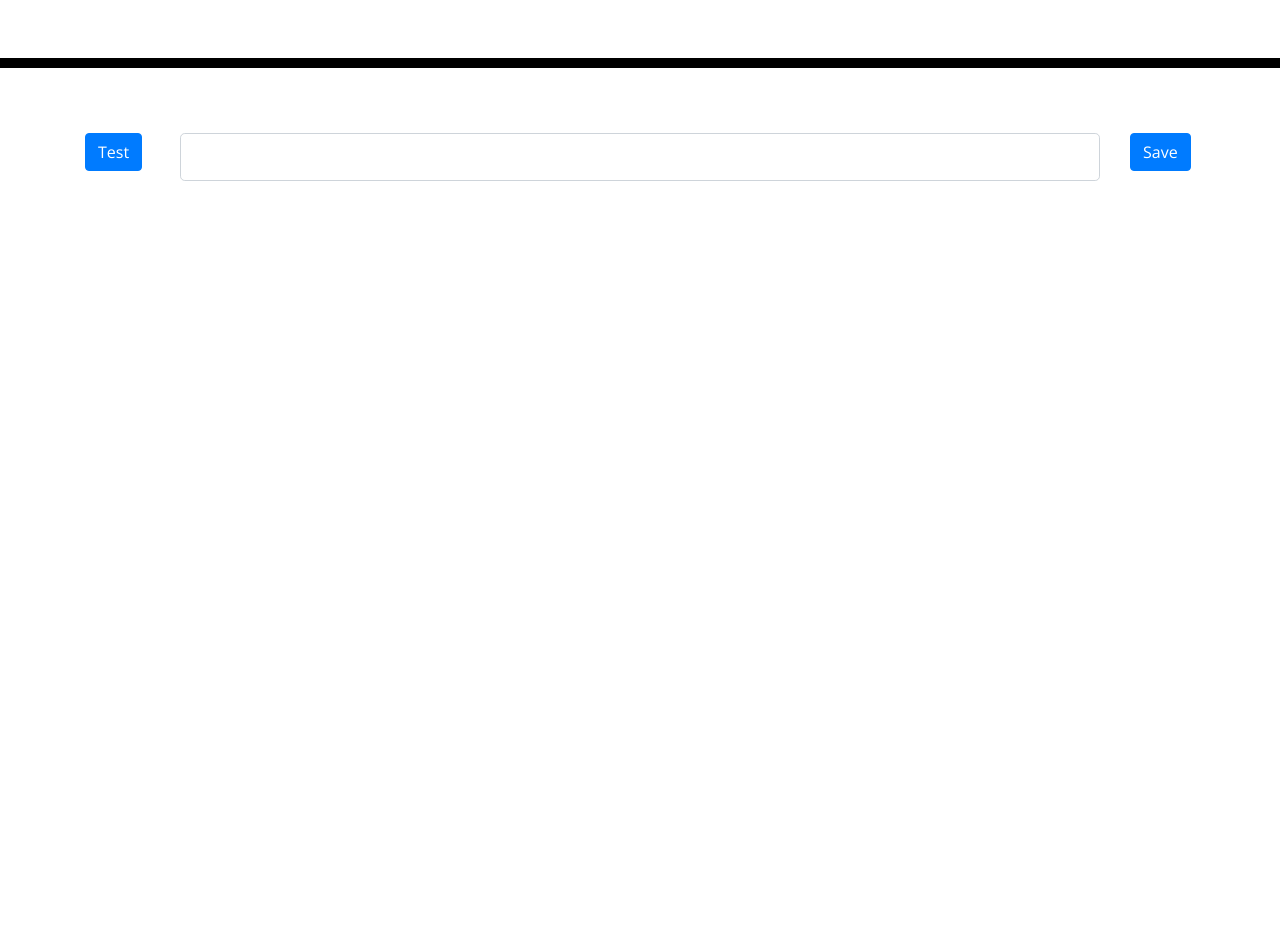
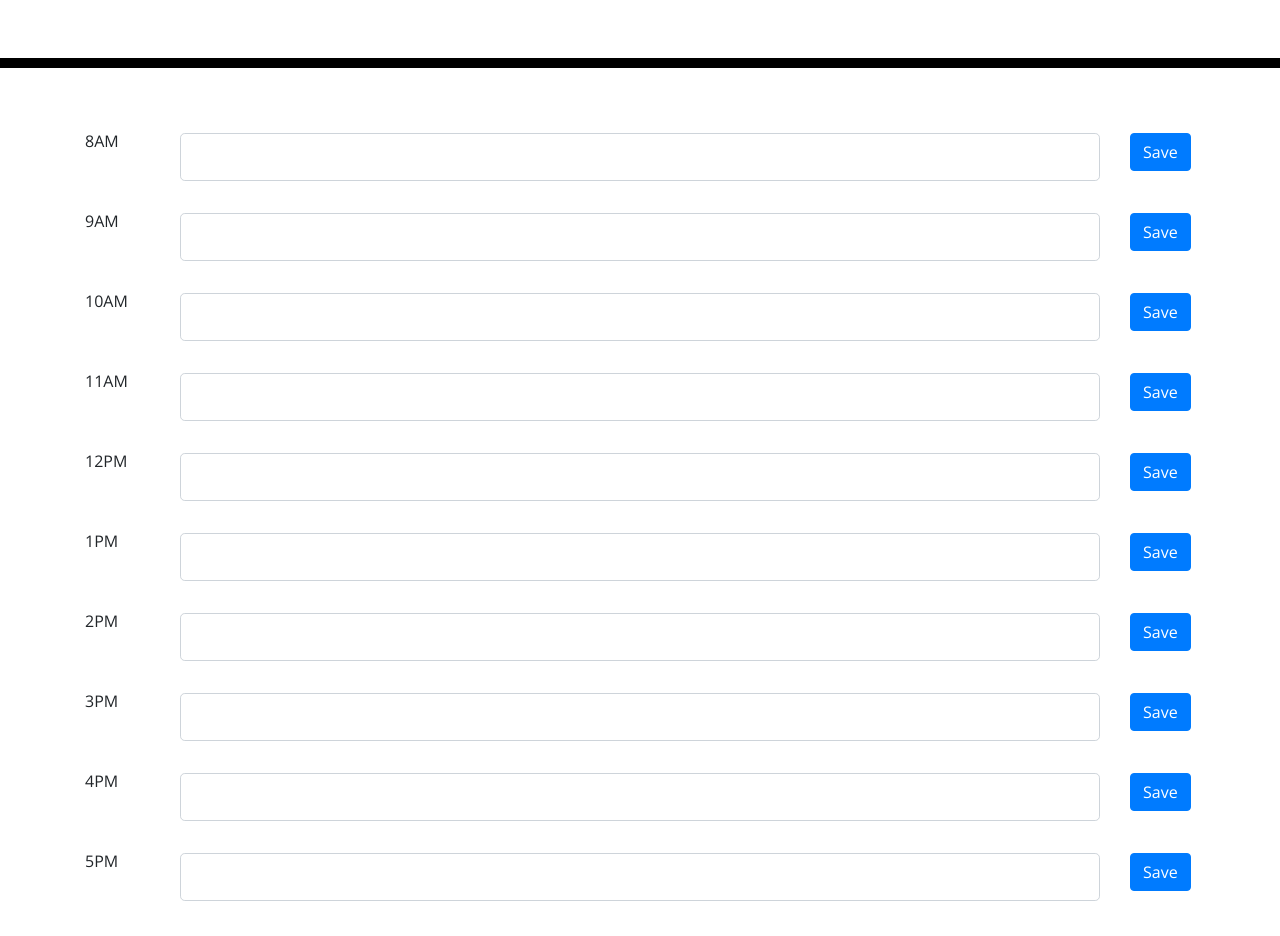
Before and after one commit to sranson/day-planner, a plain HTML site: page index.html in a window 1280 px wide. Shown: the part 200-1136 px from the top of the page. Before the commit the page ends 800 px from the top, so only its background shows below. Drawn offline with nearby package versions, Linux system fonts and the light colour scheme; files that its build step writes are made by us from their sources.

Commit message:
updated layout and added ids to inputs

```diff
--- a/index.html
+++ b/index.html
@@ -38,22 +38,169 @@
     <div class="container">
       <!-- Timeblocks go here -->
 
-      <!-- 8am - 9am -->
-      <div class="row">
-        <!-- FIRST ROW -->
+
+      <div class="row">       <!-- START OF DIV.ROW 1-->
         <div class="col-1">
-          <button class="btn btn-primary">Test</button>
+            <p>8AM</p>
         </div>
         <div class="col-10">
           <div class="input-group input-group-lg">
-            <input type="text" class="form-control" aria-label="Large" aria-describedby="inputGroup-sizing-sm">
+            <input id="8am" type="text" class="form-control" aria-label="Large" aria-describedby="inputGroup-sizing-sm">
           </div>
         </div>
         <div class="col-1">
           <button class="btn btn-primary">Save</button>
         </div>
         <!-- END OF FIRST ROW -->
-      </div>    <!-- END OF DIV.ROW -->
+      </div>    <!-- END OF DIV.ROW 1-->
+
+
+
+      <div class="row">       <!-- START OF DIV.ROW 2-->
+        <div class="col-1">
+            <p>9AM</p>
+        </div>
+        <div class="col-10">
+          <div class="input-group input-group-lg">
+            <input id="9am" type="text" class="form-control" aria-label="Large" aria-describedby="inputGroup-sizing-sm">
+          </div>
+        </div>
+        <div class="col-1">
+          <button class="btn btn-primary">Save</button>
+        </div>
+        <!-- END OF FIRST ROW -->
+      </div>    <!-- END OF DIV.ROW 2-->
+
+
+      <div class="row">       <!-- START OF DIV.ROW 3-->
+        <div class="col-1">
+            <p>10AM</p>
+        </div>
+        <div class="col-10">
+          <div class="input-group input-group-lg">
+            <input id="10am" type="text" class="form-control" aria-label="Large" aria-describedby="inputGroup-sizing-sm">
+          </div>
+        </div>
+        <div class="col-1">
+          <button class="btn btn-primary">Save</button>
+        </div>
+        <!-- END OF FIRST ROW -->
+      </div>    <!-- END OF DIV.ROW 3-->
+
+
+
+      <div class="row">       <!-- START OF DIV.ROW 4-->
+        <div class="col-1">
+            <p>11AM</p>
+        </div>
+        <div class="col-10">
+          <div class="input-group input-group-lg">
+            <input id="11am" type="text" class="form-control" aria-label="Large" aria-describedby="inputGroup-sizing-sm">
+          </div>
+        </div>
+        <div class="col-1">
+          <button class="btn btn-primary">Save</button>
+        </div>
+        <!-- END OF FIRST ROW -->
+      </div>    <!-- END OF DIV.ROW 4-->
+
+
+      <div class="row">       <!-- START OF DIV.ROW 5-->
+        <div class="col-1">
+            <p>12PM</p>
+        </div>
+        <div class="col-10">
+          <div class="input-group input-group-lg">
+            <input id="12pm" type="text" class="form-control" aria-label="Large" aria-describedby="inputGroup-sizing-sm">
+          </div>
+        </div>
+        <div class="col-1">
+          <button class="btn btn-primary">Save</button>
+        </div>
+        <!-- END OF FIRST ROW -->
+      </div>    <!-- END OF DIV.ROW 5-->
+
+
+      <div class="row">       <!-- START OF DIV.ROW 6-->
+        <div class="col-1">
+            <p>1PM</p>
+        </div>
+        <div class="col-10">
+          <div class="input-group input-group-lg">
+            <input id="1pm" type="text" class="form-control" aria-label="Large" aria-describedby="inputGroup-sizing-sm">
+          </div>
+        </div>
+        <div class="col-1">
+          <button class="btn btn-primary">Save</button>
+        </div>
+        <!-- END OF FIRST ROW -->
+      </div>    <!-- END OF DIV.ROW 6-->
+
+
+      <div class="row">       <!-- START OF DIV.ROW 7-->
+        <div class="col-1">
+            <p>2PM</p>
+        </div>
+        <div class="col-10">
+          <div class="input-group input-group-lg">
+            <input id="2pm" type="text" class="form-control" aria-label="Large" aria-describedby="inputGroup-sizing-sm">
+          </div>
+        </div>
+        <div class="col-1">
+          <button class="btn btn-primary">Save</button>
+        </div>
+        <!-- END OF FIRST ROW -->
+      </div>    <!-- END OF DIV.ROW 7-->
+
+
+      <div class="row">       <!-- START OF DIV.ROW 8-->
+        <div class="col-1">
+            <p>3PM</p>
+        </div>
+        <div class="col-10">
+          <div class="input-group input-group-lg">
+            <input id="3pm" type="text" class="form-control" aria-label="Large" aria-describedby="inputGroup-sizing-sm">
+          </div>
+        </div>
+        <div class="col-1">
+          <button class="btn btn-primary">Save</button>
+        </div>
+        <!-- END OF FIRST ROW -->
+      </div>    <!-- END OF DIV.ROW 8-->
+
+
+      <div class="row">       <!-- START OF DIV.ROW 9-->
+        <div class="col-1">
+            <p>4PM</p>
+        </div>
+        <div class="col-10">
+          <div class="input-group input-group-lg">
+            <input id="4pm" type="text" class="form-control" aria-label="Large" aria-describedby="inputGroup-sizing-sm">
+          </div>
+        </div>
+        <div class="col-1">
+          <button class="btn btn-primary">Save</button>
+        </div>
+        <!-- END OF FIRST ROW -->
+      </div>    <!-- END OF DIV.ROW 9-->
+
+
+      <div class="row">       <!-- START OF DIV.ROW 10-->
+        <div class="col-1">
+            <p>5PM</p>
+        </div>
+        <div class="col-10">
+          <div class="input-group input-group-lg">
+            <input id="5pm" type="text" class="form-control" aria-label="Large" aria-describedby="inputGroup-sizing-sm">
+          </div>
+        </div>
+        <div class="col-1">
+          <button class="btn btn-primary">Save</button>
+        </div>
+        <!-- END OF FIRST ROW -->
+      </div>    <!-- END OF DIV.ROW 10-->
+
+
 
 
 
```
